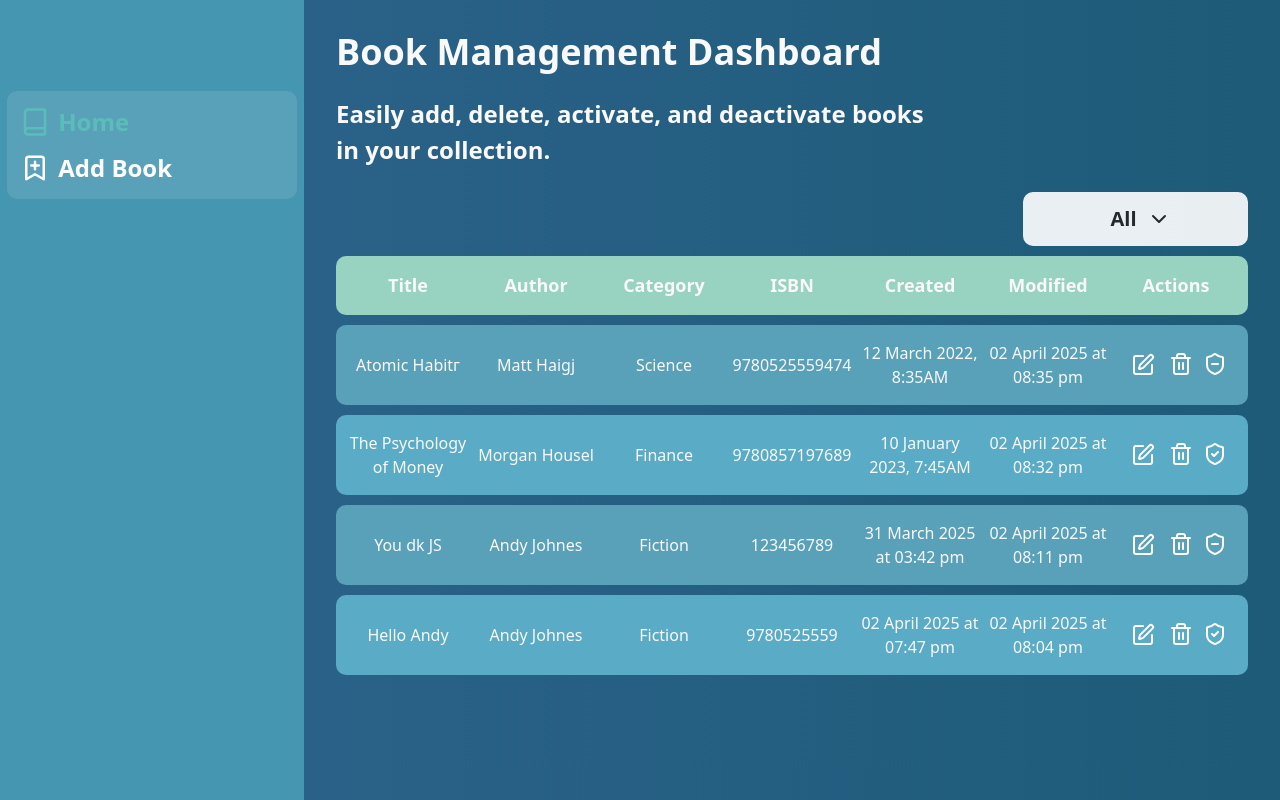
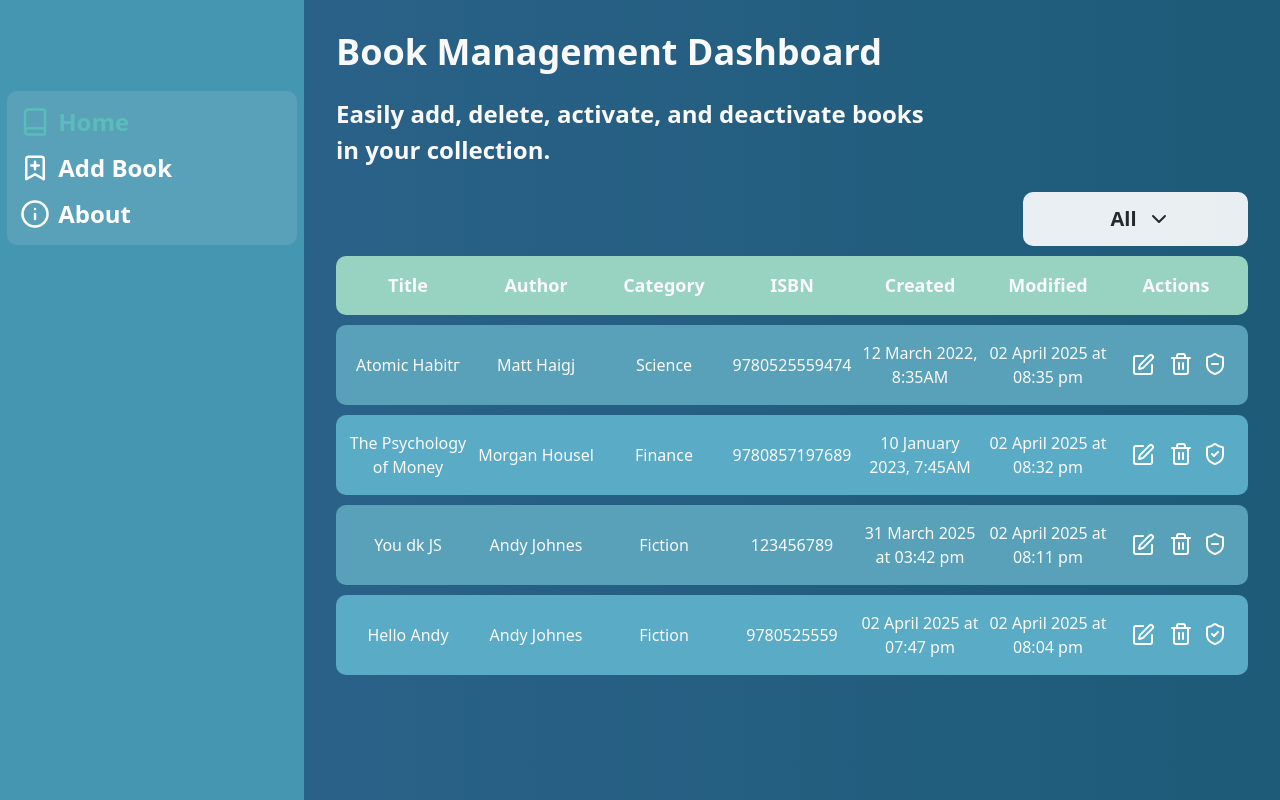
Before and after one commit to ElizaCalmau/books-dashboard-app, a React (Vite) app: page / in a window 1280 px wide. Built offline with nearby package versions, Linux system fonts and the light colour scheme; data requests are answered from the project's data file.

Commit message:
added About to sidebar

```diff
--- a/src/components/Sidebar/Sidebar.tsx
+++ b/src/components/Sidebar/Sidebar.tsx
@@ -1,4 +1,4 @@
-import {BookIcon, BookmarkPlusIcon} from "lucide-react";
+import {BookIcon, BookmarkPlusIcon, InfoIcon} from "lucide-react";
 import {v4 as uuidv4} from "uuid";
 import styles from "./Sidebar.module.scss"
 import {ButtonLink} from "../ButtonLink/ButtonLink.tsx";
@@ -9,6 +9,7 @@ export const Sidebar = () => {
             <div className={styles.buttonContainer}>
                 <ButtonLink path='/' icon={<BookIcon size={30}/>} text="Home"/>
                 <ButtonLink path={`/update-book/${id}`} icon={<BookmarkPlusIcon size={30}/>} text="Add Book"/>
+                <ButtonLink path='/about' icon={<InfoIcon size={30}/>} text="About" />
             </div>
         </div>
     );
```
